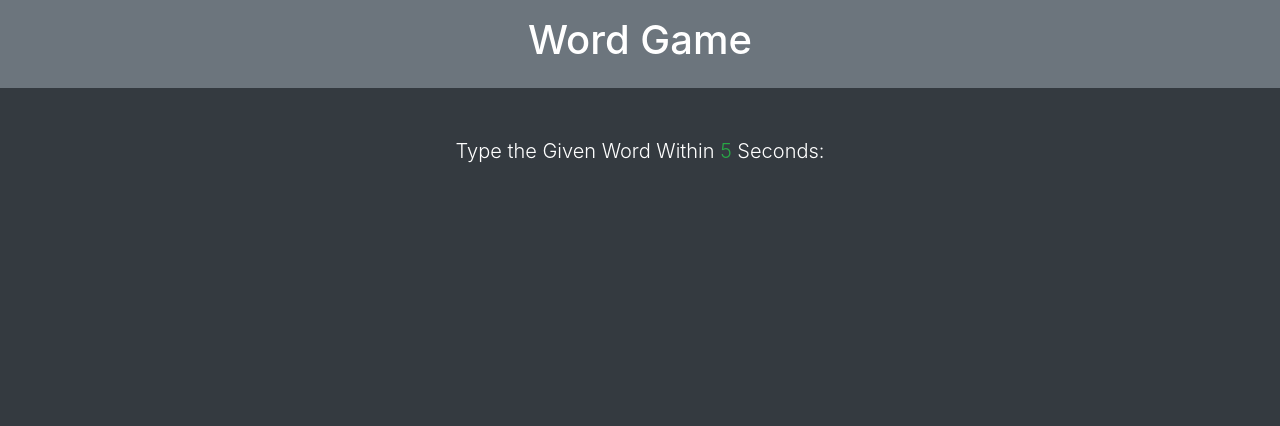
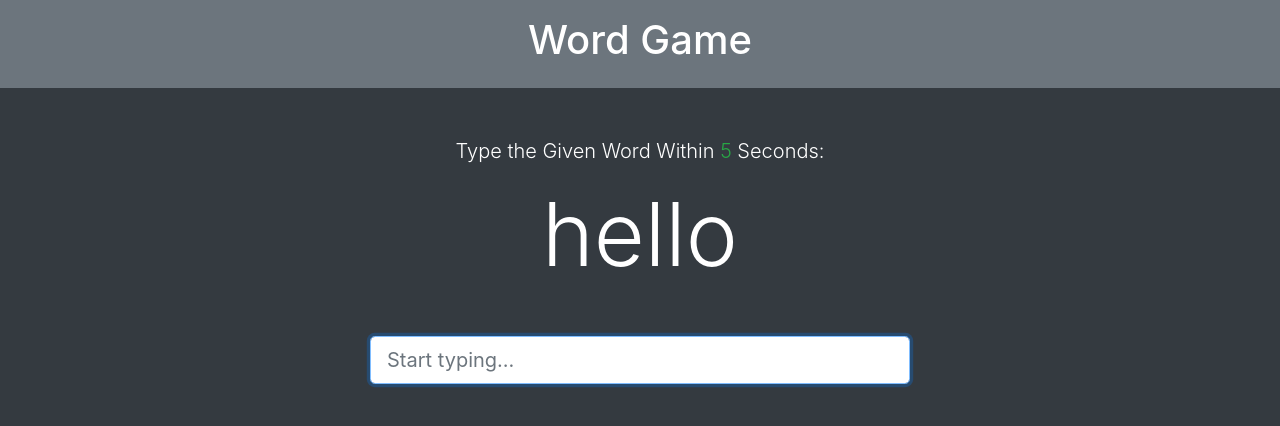
Before and after one commit to newedition994/speed-word-game, a plain HTML site: page index.html in a window 1280 px wide. Drawn offline with nearby package versions, Linux system fonts and the light colour scheme.

Commit message:
making the input section

```diff
--- a/index.html
+++ b/index.html
@@ -23,6 +23,15 @@
             Type the Given Word Within
             <span class="text-success" id="seconds">5</span> Seconds:
           </p>
+          <h2 class="display-2 mb-5" id="current-word">hello</h2>
+          <input
+            type="text"
+            class="form-control form-control-lg"
+            placeholder="Start typing..."
+            id="word-input"
+            autofocus
+          />
+          <h4 class="mt-3" id="message"></h4>
         </div>
       </div>
     </div>
```
